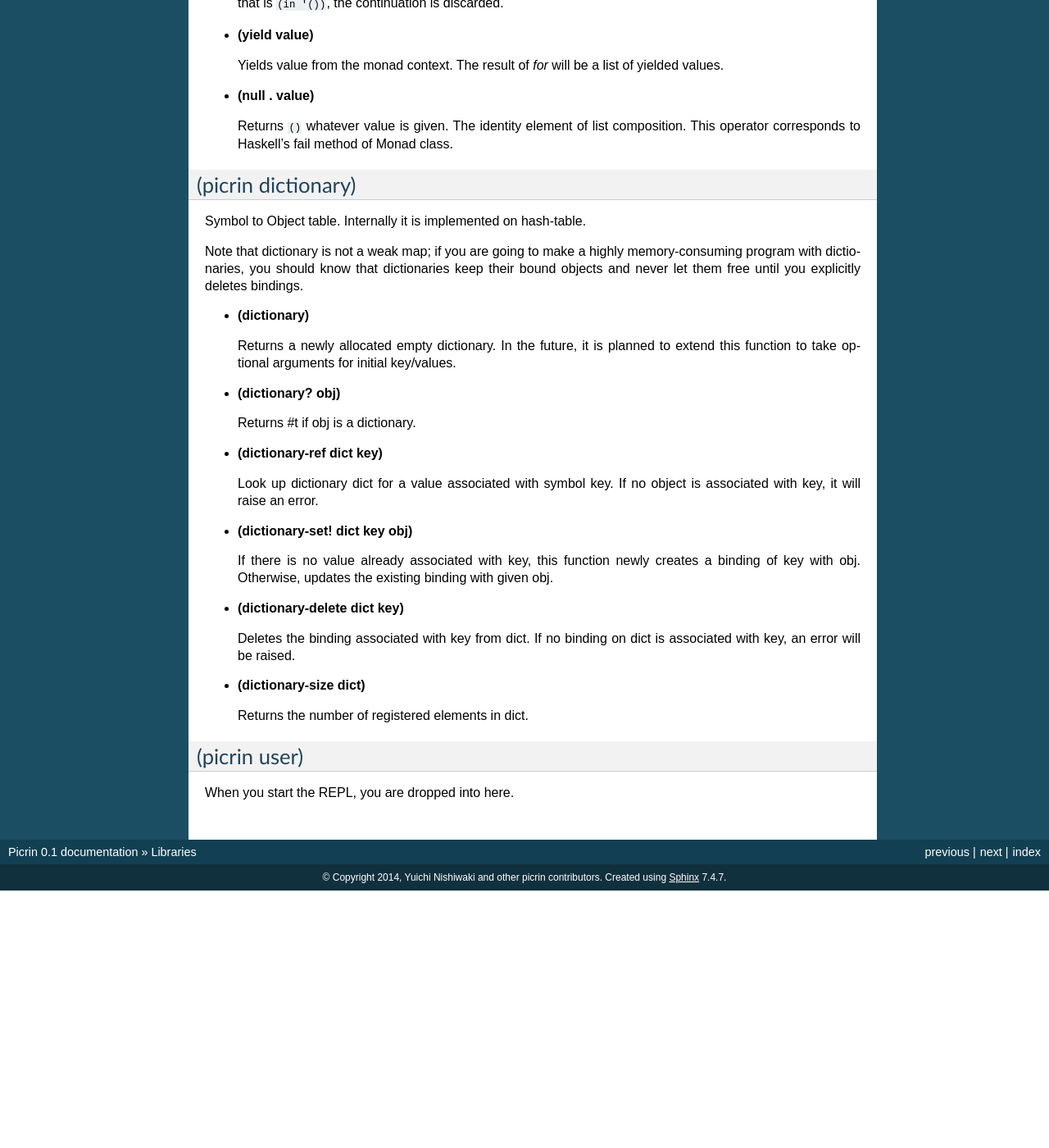
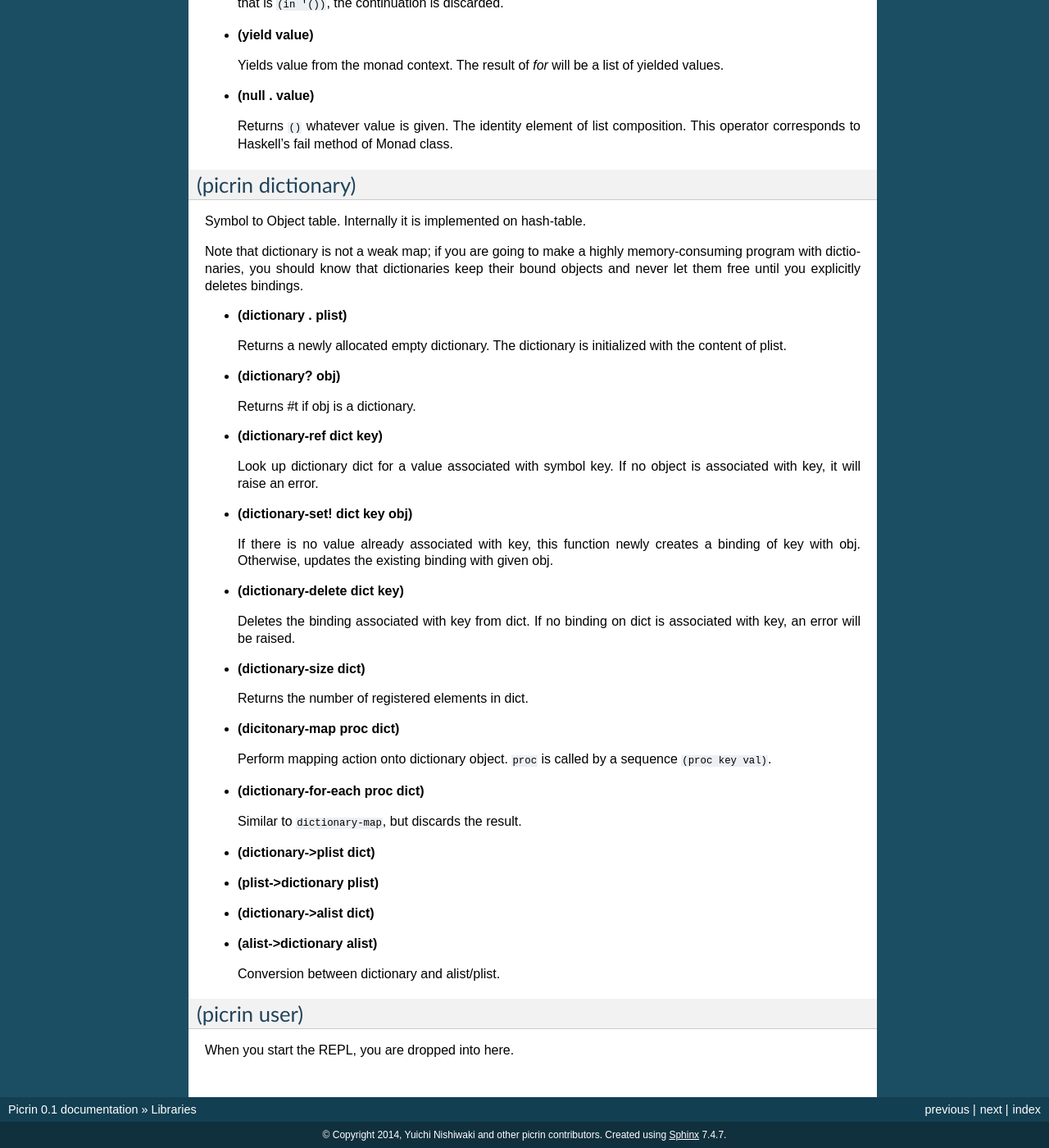
Before and after one commit to picrin-scheme/picrin, a Sphinx documentation site: the page built from docs/libs.rst, in a window 1280 px wide and 1400 px high, scrolled down 2623 px. Shown: the whole window at 82% size. Built offline with Sphinx 7.4.7, drawn with Linux system fonts in a browser that asks for light colours; before the commit the page ends 3709 px from its top, so only the background shows below that.

Commit message:
update docs

```diff
--- a/docs/libs.rst
+++ b/docs/libs.rst
@@ -144,9 +144,9 @@ Symbol to Object table. Internally it is implemented on hash-table.
 
 Note that dictionary is not a weak map; if you are going to make a highly memory-consuming program with dictionaries, you should know that dictionaries keep their bound objects and never let them free until you explicitly deletes bindings.
 
-- **(dictionary)**
+- **(dictionary . plist)**
 
-  Returns a newly allocated empty dictionary. In the future, it is planned to extend this function to take optional arguments for initial key/values.
+  Returns a newly allocated empty dictionary. The dictionary is initialized with the content of plist.
 
 - **(dictionary? obj)**
 
@@ -168,6 +168,21 @@ Note that dictionary is not a weak map; if you are going to make a highly memory
 
   Returns the number of registered elements in dict.
 
+- **(dicitonary-map proc dict)**
+
+  Perform mapping action onto dictionary object. ``proc`` is called by a sequence ``(proc key val)``.
+
+- **(dictionary-for-each proc dict)**
+
+  Similar to ``dictionary-map``, but discards the result.
+
+- **(dictionary->plist dict)**
+- **(plist->dictionary plist)**
+- **(dictionary->alist dict)**
+- **(alist->dictionary alist)**
+
+  Conversion between dictionary and alist/plist.
+
 
 (picrin user)
 -------------
```
